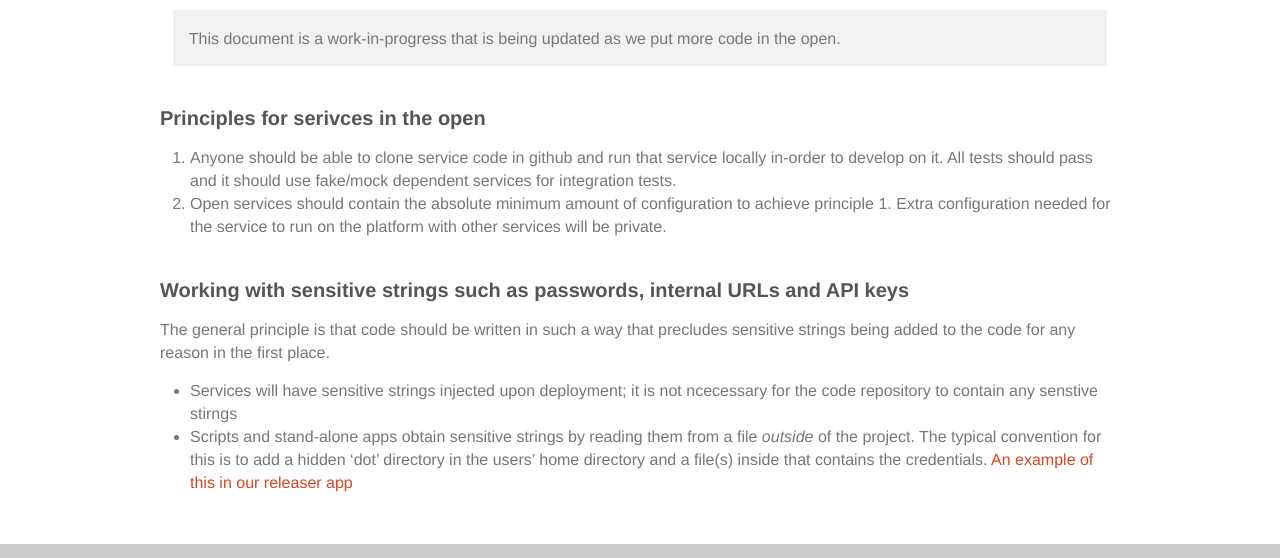
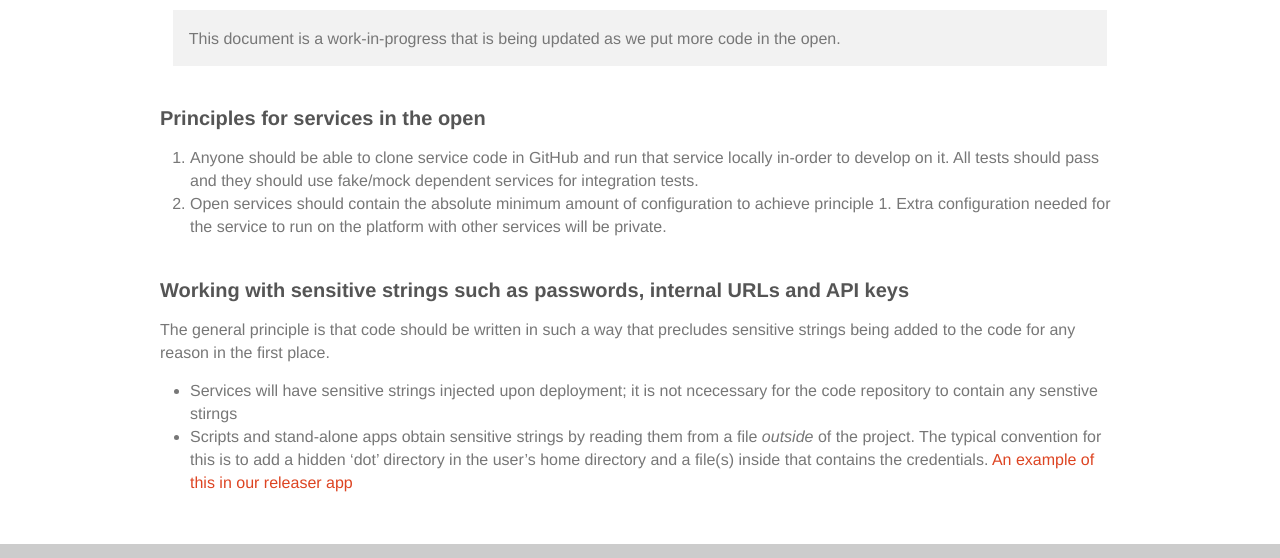
Before and after one commit to hmrc/hmrc.github.io, a Jekyll site: the page built from _posts/development-documentation/2015-01-30-requirements-for-commiters.md, in a window 1280 px wide. Shown: the part 168-726 px from the top of the page. Built offline with Jekyll 4.4.1, drawn with Linux system fonts in a browser that asks for light colours; nearby versions of some CDN libraries.

Commit message:
Revised spelling / grammar

```diff
--- a/_posts/development-documentation/2015-01-30-requirements-for-commiters.md
+++ b/_posts/development-documentation/2015-01-30-requirements-for-commiters.md
@@ -6,9 +6,9 @@ category: Development Documentation
 
 > This document is a work-in-progress that is being updated as we put more code in the open.
 
-### Principles for serivces in the open
+### Principles for services in the open
 
-1. Anyone should be able to clone service code in github and run that service locally in-order to develop on it. All tests should pass and it should use fake/mock dependent services for integration tests.
+1. Anyone should be able to clone service code in GitHub and run that service locally in-order to develop on it. All tests should pass and they should use fake/mock dependent services for integration tests.
 2. Open services should contain the absolute minimum amount of configuration to achieve principle 1. Extra configuration needed for the service to run on the platform with other services will be private.
 
 ### Working with sensitive strings such as passwords, internal URLs and API keys
@@ -16,4 +16,4 @@ category: Development Documentation
 The general principle is that code should be written in such a way that precludes sensitive strings being added to the code for any reason in the first place.
 
 - Services will have sensitive strings injected upon deployment; it is not ncecessary for the code repository to contain any senstive stirngs
-- Scripts and stand-alone apps obtain sensitive strings by reading them from a file *outside* of the project. The typical convention for this is to add a hidden 'dot' directory in the users' home directory and a file(s) inside that contains the credentials. [An example of this in our releaser app](https://github.com/hmrc/releaser/blob/2cb97a5832d7a9e7d744c5397d358f4ada549d1f/src/main/scala/uk/gov/hmrc/releaser/Releaser.scala#L93-L97)
+- Scripts and stand-alone apps obtain sensitive strings by reading them from a file *outside* of the project. The typical convention for this is to add a hidden 'dot' directory in the user's home directory and a file(s) inside that contains the credentials. [An example of this in our releaser app](https://github.com/hmrc/releaser/blob/2cb97a5832d7a9e7d744c5397d358f4ada549d1f/src/main/scala/uk/gov/hmrc/releaser/Releaser.scala#L93-L97)
```
